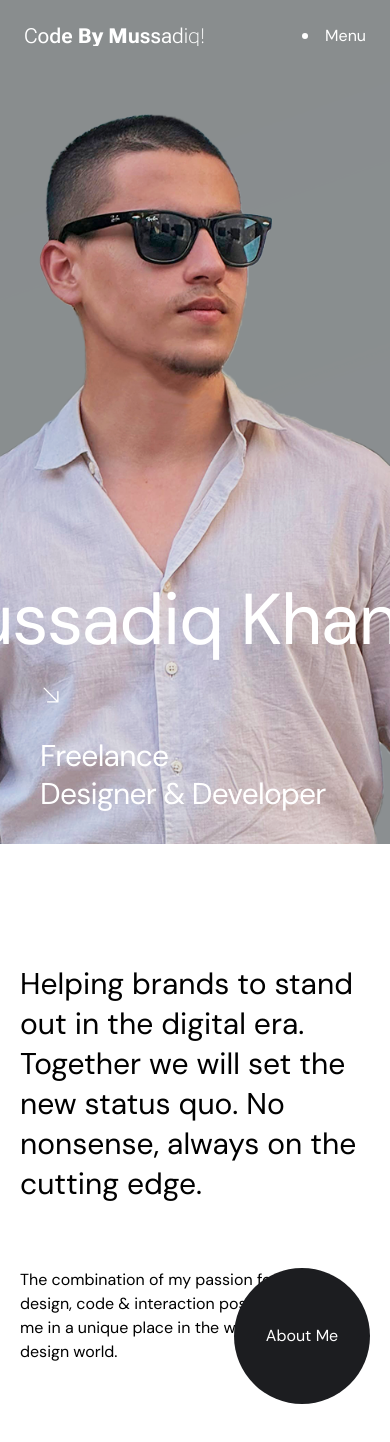
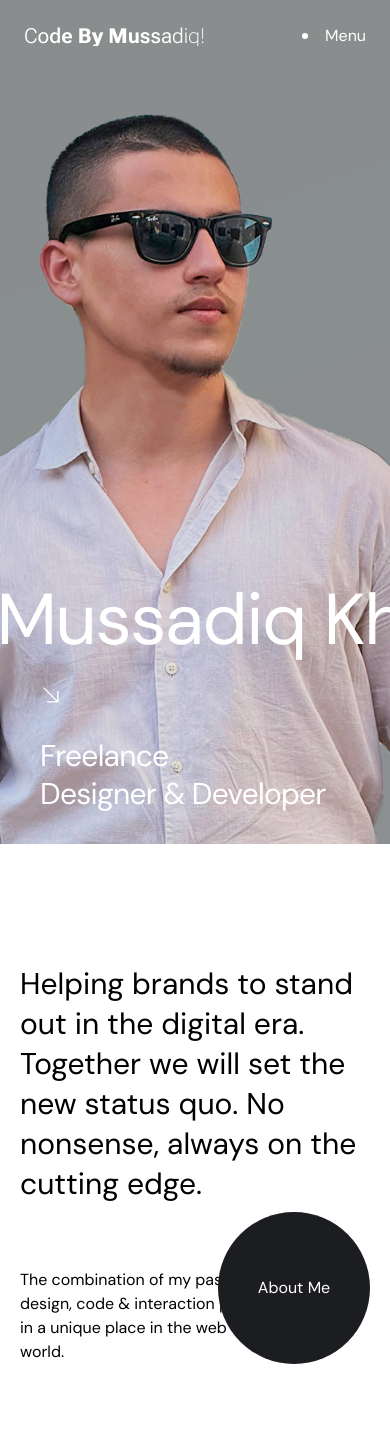
Before and after one commit to mussadiqkhan6886/portfolionew, a Next.js app: page / in a window 390 px wide. Built offline with nearby package versions, Linux system fonts and the light colour scheme.

Commit message:
fixed about

```diff
--- a/sections/About.tsx
+++ b/sections/About.tsx
@@ -12,21 +12,21 @@ const About = () => {
         </p>
       </article>
 
-      <div className="flex relative flex-row md:flex-col gap-5 md:gap-18">
-        <article className="max-w-xs pr-10">
+      <div className="flex relative flex-row md:flex-col gap-5 md:gap-18 md:h-80">
+        <article className="max-w-xs pr-3 md:pr-10">
           <p>
             The combination of my passion for design, code & interaction
             positions me in a unique place in the web design world.
           </p>
         </article>
 
-        <Link className="absolute right-0" href="/about">
+        <Link className="absolute right-0 md:left-0 bottom-0" href="/about">
           <MagnetText
             text="About Me"
             mobile={false}
             dot="no"
             strength={0.5}
-            className="w-34 h-34 bg-text hover:bg-ctr-dark text-white rounded-full items-center justify-center transition-colors duration-300"
+            className="w-38 h-38 bg-text hover:bg-ctr-dark text-white rounded-full items-center justify-center transition-colors duration-300"
           />
         </Link>
       </div>
--- a/sections/Hero.tsx
+++ b/sections/Hero.tsx
@@ -27,10 +27,10 @@ const Hero = () => {
 
       <ScrollVelocity
         texts={['Mussadiq Khan ✦']}
-        velocity={75}
+        velocity={85}
         className="custom-scroll-text"
-        numCopies={4}
-        damping={20}
+        numCopies={12}
+        damping={100}
         stiffness={800}
       />
     </section>
```
